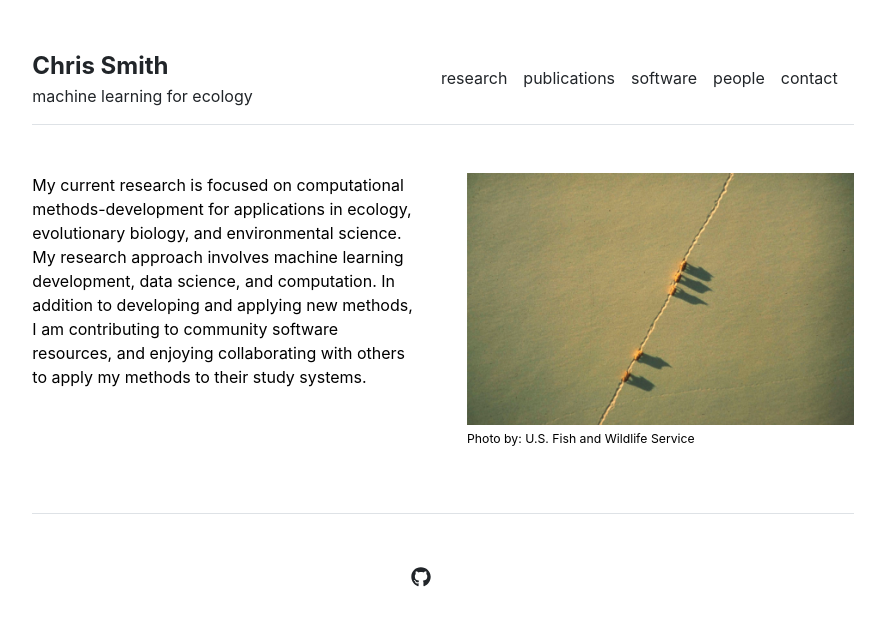
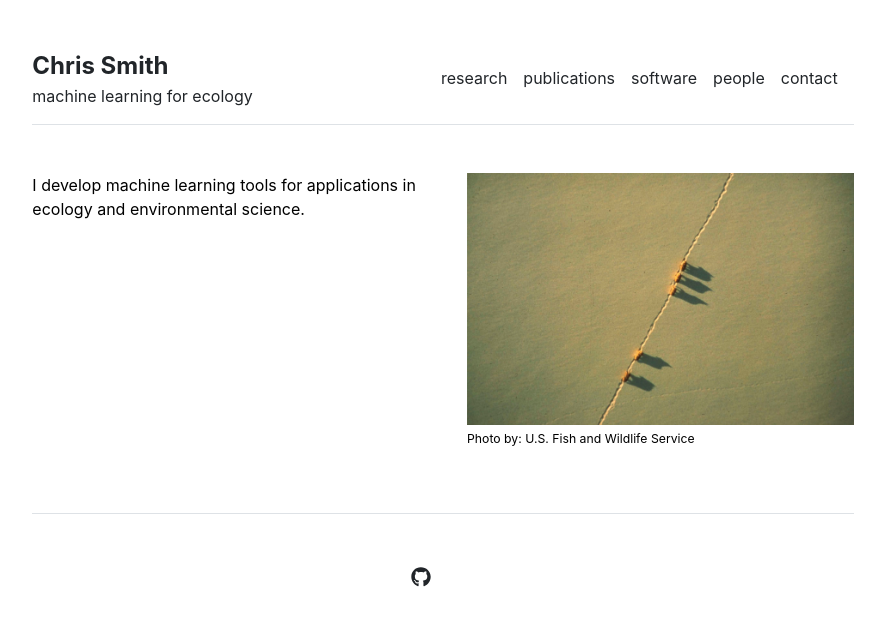
Before and after one commit to chriscrsmith/chriscrsmith.github.io, a Jekyll site: the page built from index.md, in a window 1280 px wide. Shown: the top 626 px of the page, without its empty margins (197-1082 px from the left). Built offline with Jekyll 4.4.1, drawn with Linux system fonts in a browser that asks for light colours.

Commit message:
Update index.md

```diff
--- a/index.md
+++ b/index.md
@@ -3,6 +3,4 @@ layout: home
 title: "Home"
 ---
 
-My current research is focused on computational methods-development for applications in ecology, evolutionary biology, and environmental science.
-My research approach involves machine learning development, data science, and computation.
-In addition to developing and applying new methods, I am contributing to community software resources, and enjoying collaborating with others to apply my methods to their study systems.
+I develop machine learning tools for applications in ecology and environmental science.
```
